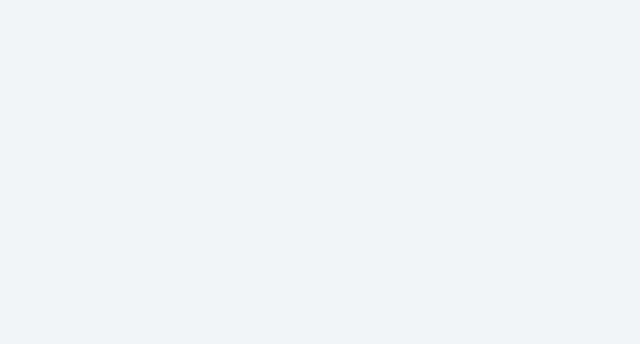
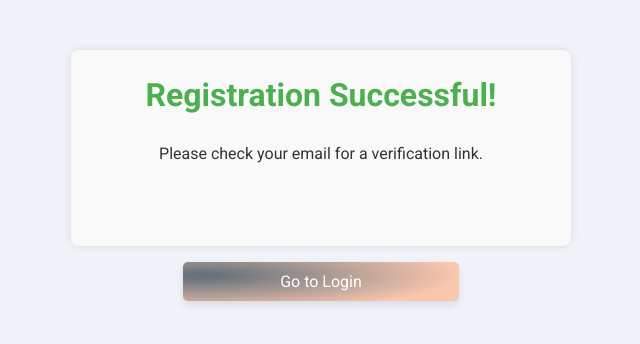
Before and after one commit to ClassicalQueen/CareFinder, a React (Vite) app: page /registration-successful in a window 1280 px wide. Before the commit this address had no page. Shown: the top 344 px of the page, without its empty margins (319-959 px from the left). Built offline with nearby package versions, Linux system fonts and the light colour scheme.

Commit message:
updated registration

```diff
--- a/src/App.tsx
+++ b/src/App.tsx
@@ -5,6 +5,7 @@ import Signup from './components/Signup';
 import LoginForm from './components/Login';
 import MyHospitals from './components/Hospitals';
 import ForgotPassword from './components/ForgotPassword.tsx';
+import RegistrationSuccessful from './components/RegistrationSuccessful.tsx';
 
 const App: React.FC = () => {
   return (
@@ -15,6 +16,7 @@ const App: React.FC = () => {
         <Route path="/login" element={<LoginForm />} />
         <Route path="/hospitals" element={<MyHospitals />} />
         <Route path="/forgot-password" element={<ForgotPassword />} />
+        <Route path="/registration-successful" element={<RegistrationSuccessful />} />
       </Routes>
     </Router>
   );
--- /dev/null
+++ b/src/components/RegistrationSuccessful.tsx
@@ -0,0 +1,19 @@
+import React from "react";
+import { Link } from "react-router-dom";
+import "./login.css";
+
+const RegistrationSuccessful: React.FC = () => {
+  return (
+    <div className="registration-successful">
+      <div className="success-message-container">
+        <h1>Registration Successful!</h1>
+        <p>Please check your email for a verification link.</p>
+        <Link to="/login">
+          <button className="login-button">Go to Login</button>
+        </Link>
+      </div>
+    </div>
+  );
+};
+
+export default RegistrationSuccessful;
--- a/src/components/Signup.tsx
+++ b/src/components/Signup.tsx
@@ -21,21 +21,18 @@ const SignUpPage: React.FC = () => {
     setError(null);
     setMessage(null);
 
-    if (password != confirmpassword){
+    if (password !== confirmpassword) {
       setError("Passwords do not match");
+      return;
     }
+
     try {
-      const userCredential = await createUserWithEmailAndPassword (
-        auth,
-        email,
-        password,
-      );
+      const userCredential = await createUserWithEmailAndPassword(auth, email, password);
       const user = userCredential.user;
 
       await sendEmailVerification(user);
 
-       //Temporarily store user data in local storage
-
+      // Store user data in local storage
       localStorage.setItem(
         "registrationData",
         JSON.stringify({
@@ -44,24 +41,24 @@ const SignUpPage: React.FC = () => {
         })
       );
 
-      setMessage(
-        "Registration succesful! Please check your email"
-      );
+      setMessage("Registration successful! Please check your email.");
 
-      //clear form fields
+      // Clear form fields
       setUsername("");
       setEmail("");
       setPassword("");
       setConfirmPassword("");
 
-      navigate("./login")
-     } catch ( error ) {
+      // Navigate to Registration Successful page
+      navigate("/registration-successful");
+
+    } catch (error) {
       if (error instanceof Error) {
-        setError( error.message );
+        setError(error.message);
       } else {
         setError("An unknown error occurred");
       }
-     }
+    }
   };
 
   return (
--- a/src/components/login.css
+++ b/src/components/login.css
@@ -33,3 +33,40 @@
 .forgot-form button:hover{
   background: radial-gradient(93.92% 93.92% at 6.08% 34.5%, #4e595f 7.55%, #c09683 100%);
 }
+
+.registration-successful {
+  text-align: center;
+  padding: 50px 20px;
+}
+
+.success-message-container {
+  max-width: 500px;
+  margin: 0 auto;
+  padding: 20px;
+  background-color: #f9f9f9;
+  border-radius: 8px;
+  box-shadow: 0 0 10px rgba(0, 0, 0, 0.1);
+}
+
+.registration-successful h1 {
+  color: #4CAF50;
+}
+
+.registration-successful p {
+  color: #333;
+  margin: 20px 0;
+}
+
+.registration-successful .login-button {
+  padding: 10px 20px;
+  background-color: #4CAF50;
+  color: #fff;
+  border: none;
+  border-radius: 5px;
+  cursor: pointer;
+  font-size: 16px;
+}
+
+.registration-successful .login-button:hover {
+  background-color: #45a049;
+}
```
